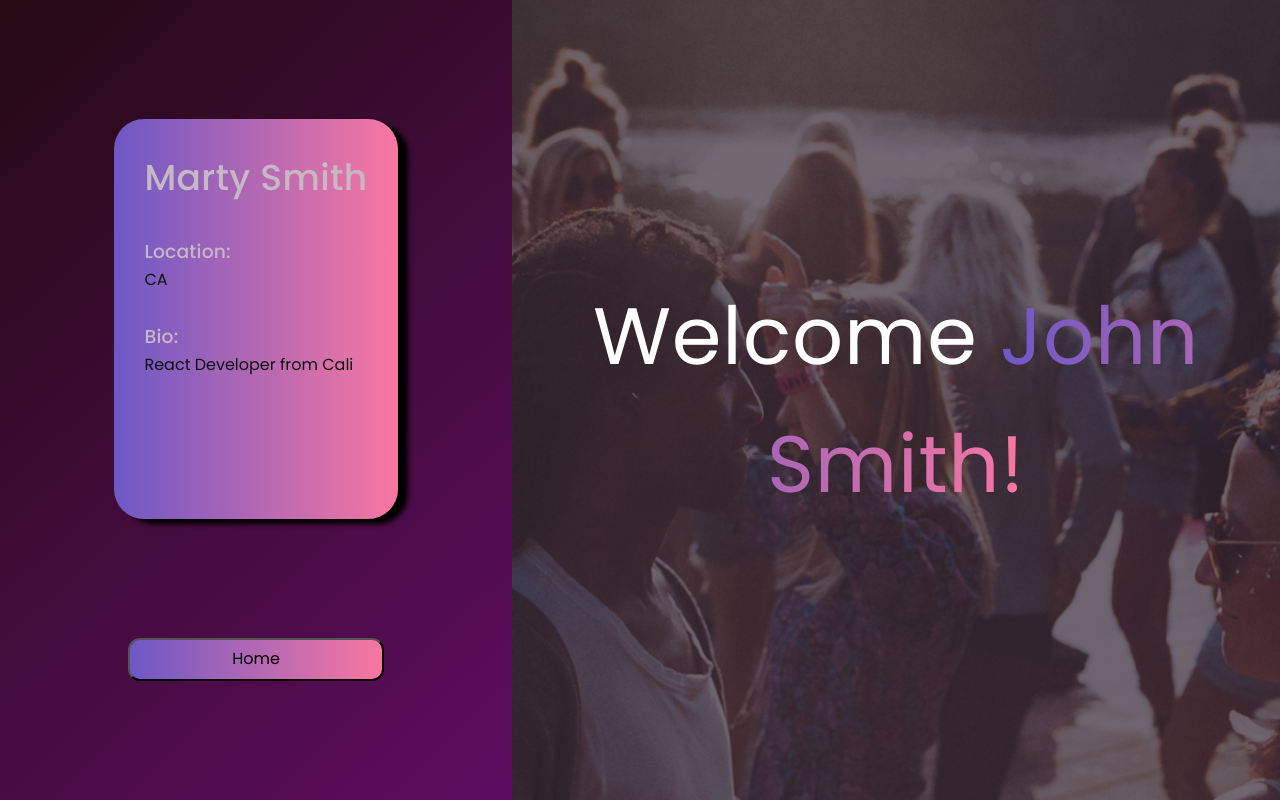
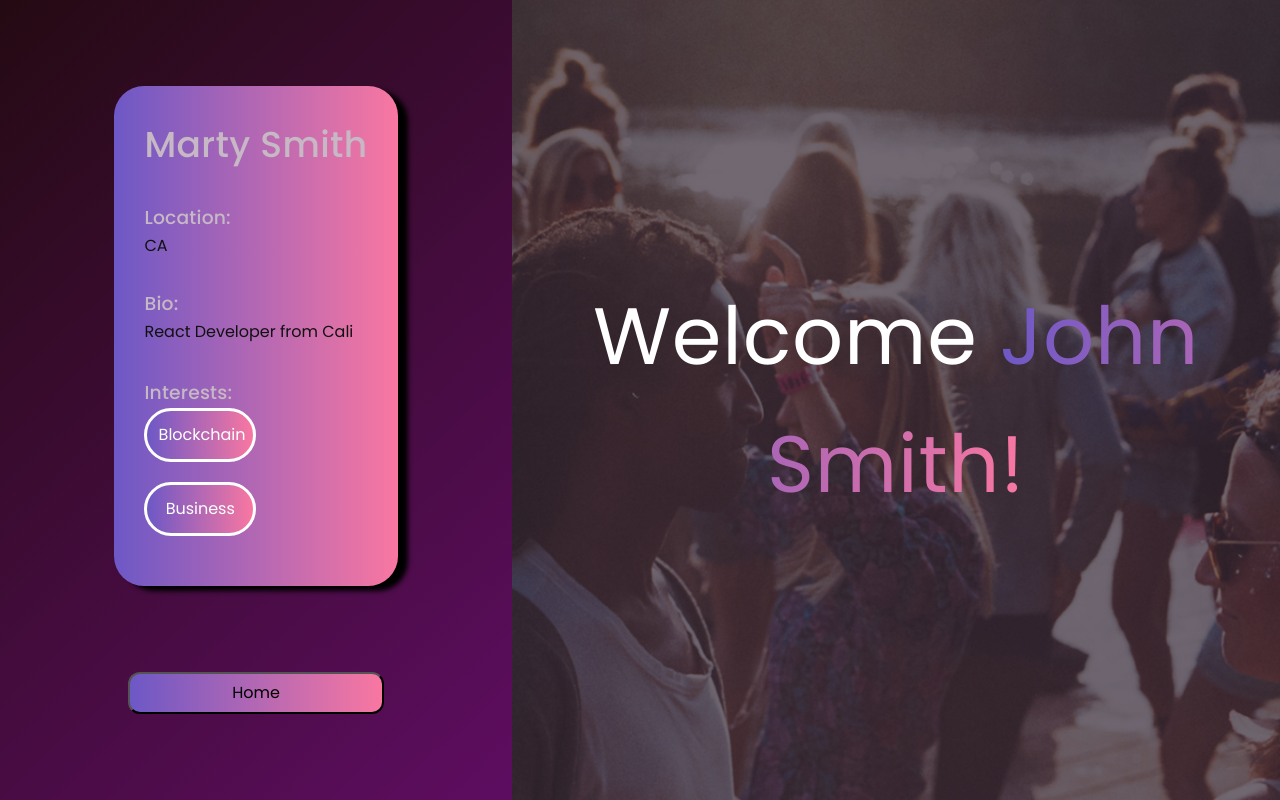
Before and after one commit to Build-Week-Expat-Journal/FE, a React (Create React App) app in the folder frontend/: page /welcome in a window 1280 px wide. Built offline with nearby package versions, Linux system fonts and the light colour scheme.

Commit message:
added interest pills to profile info

```diff
--- a/frontend/src/components/WelcomePage.js
+++ b/frontend/src/components/WelcomePage.js
@@ -16,7 +16,7 @@ const mockProfileData=[
 ]
 
 const ProfileCard = styled.div`
-height: 400px;
+height: 500px;
 margin-top: 0;
 background: ${props => props.theme.gradients.purplePink}
 border-radius: 30px;
@@ -41,6 +41,26 @@ padding: 10px;
 
 const LocationInfo = styled.div`
 margin: 30px 0 30px 0;
+`
+
+const Pill = styled.span`
+  color: white;
+  background: ${props => props.theme.gradients.purplePink};
+  padding: 5%;
+  border-radius: 30px;
+  cursor: pointer;
+  border: 3px solid white;
+  width: 50%;
+  margin-bottom: 20px;
+  text-align: center;
+`;
+
+const InterestInfo = styled.div`
+margin-top: 15%;
+display: flex;
+width: 100%;
+display: flex;
+flex-direction: column;
 `
 
 
@@ -74,6 +94,11 @@ const WelcomePage = (props) => {
                             <h3>Bio:</h3>
                             <p>{user.bio}</p>
                         </div>
+                        <InterestInfo>
+                            <h3>Interests:</h3>
+                            <Pill>Blockchain</Pill>
+                            <Pill>Business</Pill>
+                        </InterestInfo>
                     </ProfileCard>
                 )
             })}
```
